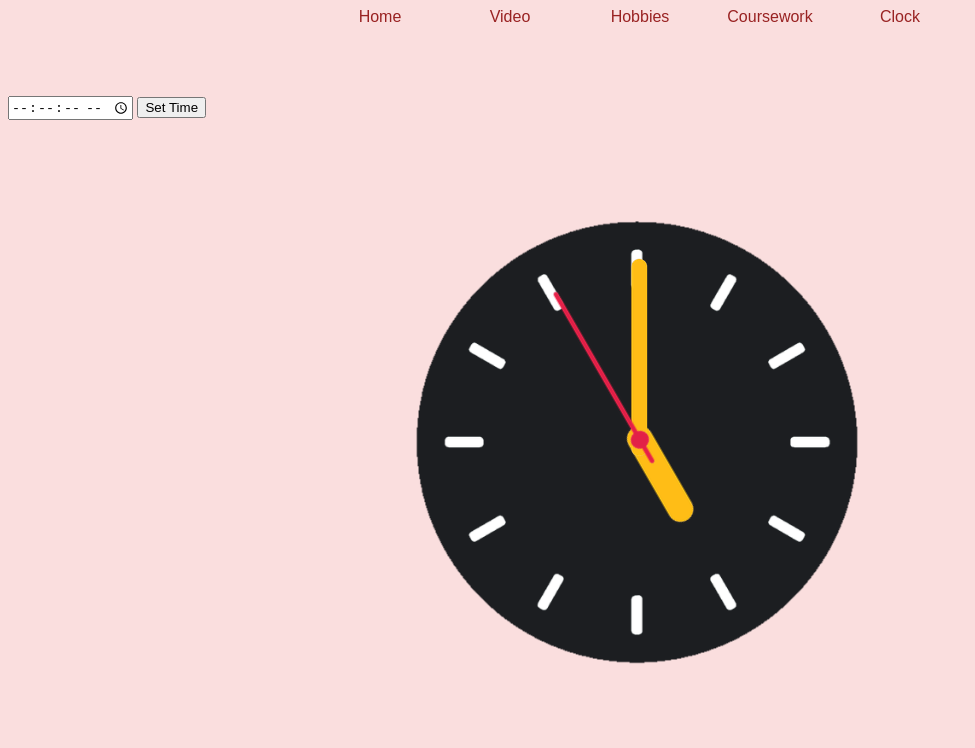
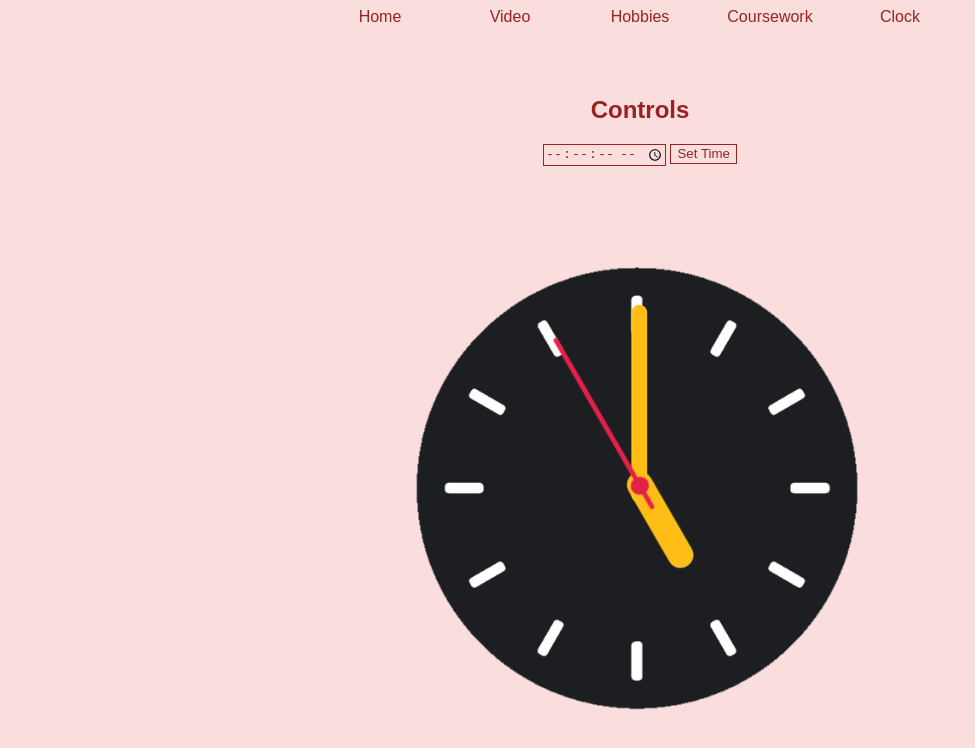
Before and after one commit to GibsonGYIOVdguisdo/MultimediaSiteCoursework, a plain HTML site: page clock/clock.html in a window 1280 px wide. Shown: the whole page, without its empty margins (0-975 px from the left). Drawn offline with Linux system fonts and the light colour scheme.

Commit message:
Improved visuals

```diff
--- a/clock/clock.css
+++ b/clock/clock.css
@@ -1,3 +1,7 @@
+.content {
+  text-align: center;
+}
+
 #clock,
 #hour-hand,
 #minute-hand,
@@ -30,3 +34,21 @@
 #second-hand {
   background-image: url(sechand.png);
 }
+
+#time-input,
+#set-time {
+  background-color: var(--primary-bg-color);
+  color: var(--primary-text-color);
+  border: solid 1px;
+  height: 20px;
+}
+
+#set-time:hover {
+  opacity: 0.8;
+  transition: opacity 0.05s;
+}
+
+#set-time:active {
+  opacity: 0.5;
+  transition: opacity 0.05s;
+}
--- a/clock/clock.html
+++ b/clock/clock.html
@@ -15,7 +15,8 @@
       <a class="header__item" href="/coursework.html">Coursework</a>
       <a class="header__item" href="/clock/clock.html">Clock</a>
     </header>
-    <section>
+    <section class="content">
+      <h1>Controls</h1>
       <input type="time" step="1" id="time-input" />
       <button id="set-time">Set Time</button>
       <div id="clock">
--- a/clock/clock.js
+++ b/clock/clock.js
@@ -17,10 +17,9 @@ timeButton.addEventListener("click", () => {
   newTime.setMinutes(minutes);
   newTime.setHours(hours);
   newTime.setSeconds(seconds);
-  console.log(hours);
   startingTime = newTime.getTime();
-
   whenWasTimeModified = new Date().getTime();
+  updateClock();
 });
 
 function setClockTime(hours = 0, minutes = 0, seconds = 0) {
```
